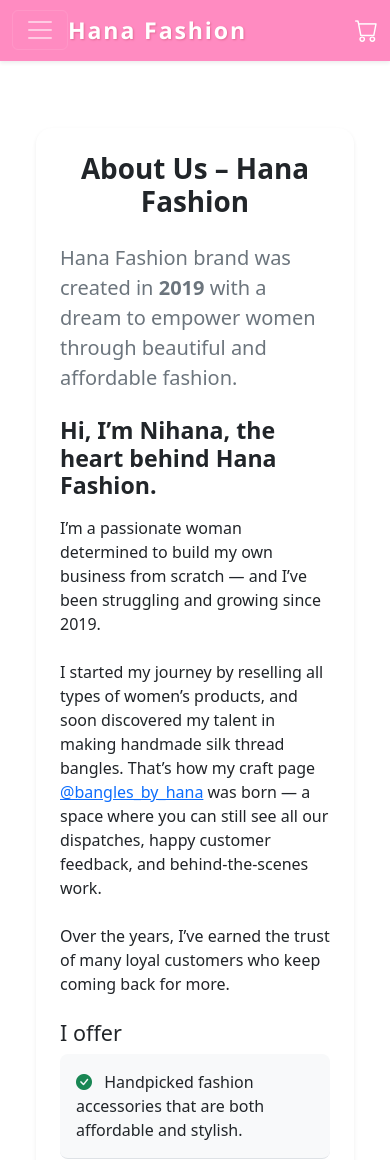
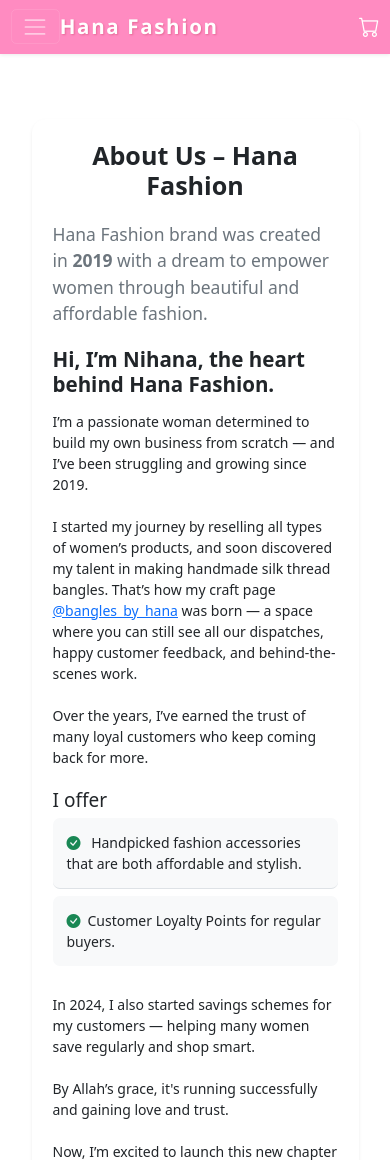
Before and after one commit to codezzzahm1/hana-fashion, a Django app: page /about-us/ in a window 390 px wide. Shown: the top 1160 px of the page. Run offline with Django 5.2, Linux system fonts and the light colour scheme; some libraries are stand-ins or nearby versions.

Commit message:
Update base.html

```diff
--- a/sho/templates/sho/base.html
+++ b/sho/templates/sho/base.html
@@ -15,6 +15,11 @@
     <style>
       html, body {
         height: 100%;
+      }
+      @media (max-width: 576px) {
+      html, body {
+      font-size: 14px;
+      }
       }
       body {
         background: linear-gradient(135deg, #ffffff, #ffffff);
```
